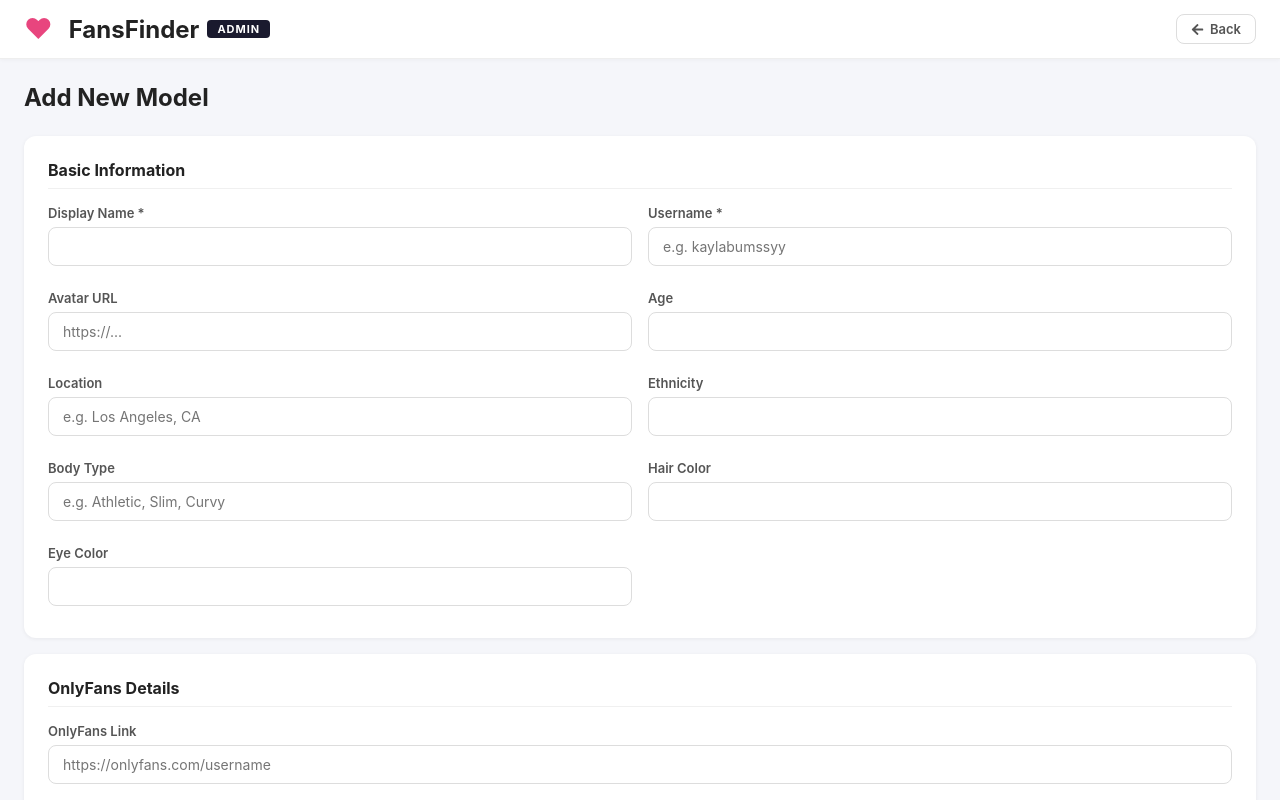
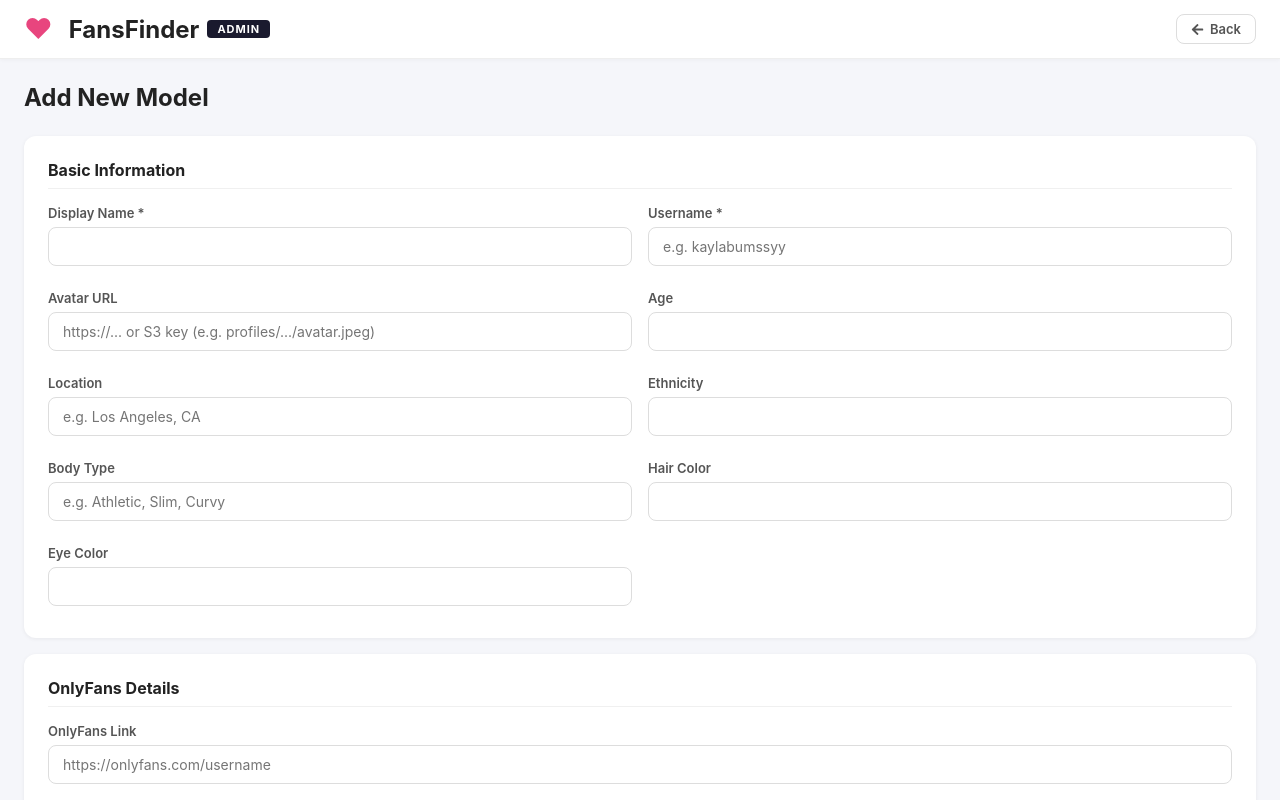
Before and after one commit to eranhaim/findings_onlyfans, a React (Vite) app in the folder client/: page /admin/profiles/new in a window 1280 px wide. Shown: the top 800 px of the page. Built offline with nearby package versions, Linux system fonts and the light colour scheme; no server answers; sample sign-in values are in the browser's storage.

Commit message:
Fix avatar field to accept S3 keys

```diff
--- a/client/src/admin/ProfileForm.jsx
+++ b/client/src/admin/ProfileForm.jsx
@@ -168,7 +168,7 @@
               </div>
               <div className="form-group">
                 <label>Avatar URL</label>
-                <input type="url" className="admin-input" value={form.avatar} onChange={(e) => set('avatar', e.target.value)} placeholder="https://..." />
+                <input type="text" className="admin-input" value={form.avatar} onChange={(e) => set('avatar', e.target.value)} placeholder="https://... or S3 key (e.g. profiles/.../avatar.jpeg)" />
               </div>
               <div className="form-group">
                 <label>Age</label>
```
